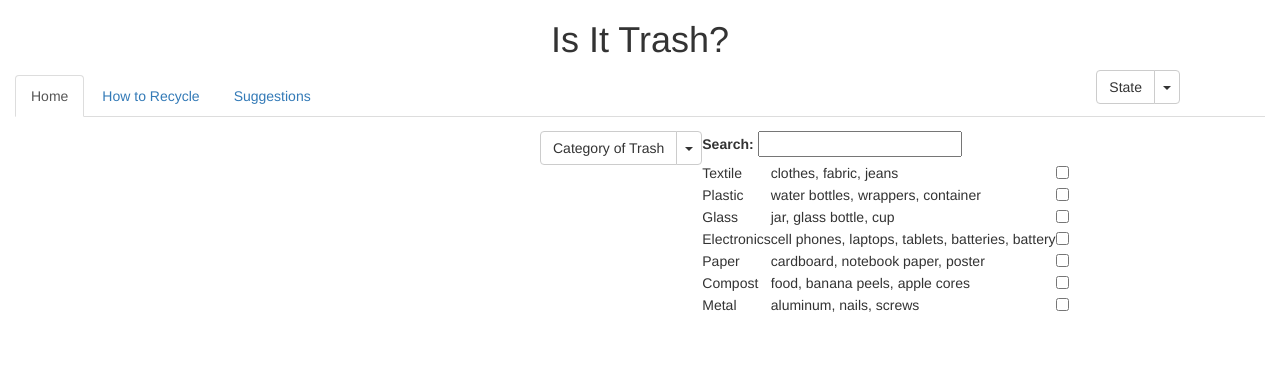
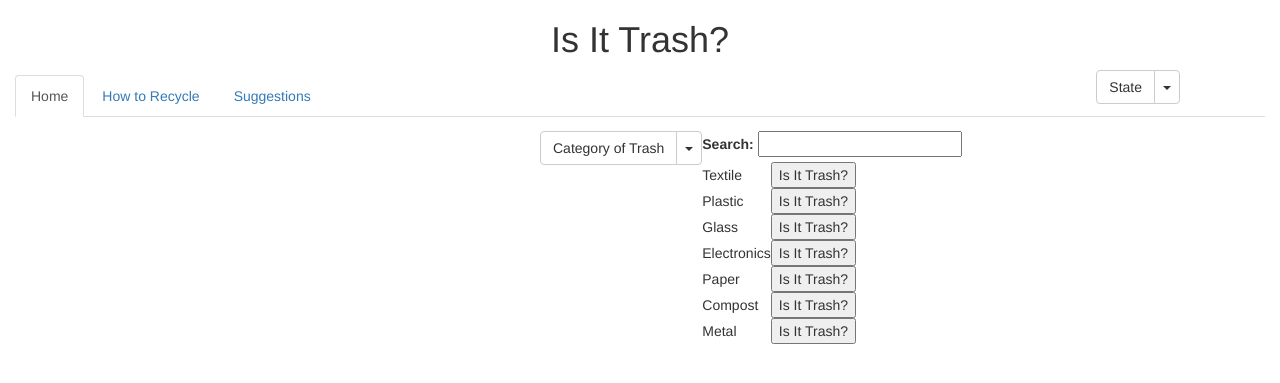
Before and after one commit to chynu/isittrash, a Django app: template templates/index.html in a window 1280 px wide. Shown: the top 383 px of the page. Run offline with Django 3.2, Linux system fonts and the light colour scheme; the template is opened without the code that fills it, so the values that code supplies are empty; some libraries are stand-ins or nearby versions.

Commit message:
keywords
keywords

```diff
--- a/templates/index.html
+++ b/templates/index.html
@@ -104,38 +104,38 @@
 						<table>
 							<tr>
 								<td>Textile</td>
-								<td>clothes, fabric, jeans </td class = "search-keywords">
-								<td><input type = "checkbox" name = "userId" value = "@user.UserId"/></td>
+								<td><span class = "keywordtext">clothes, fabric, jeans </span></td>
+								<td><input type = "button" name = "userId" value = "Is It Trash?"/></td>
 							</tr>
 							<tr>
 								<td>Plastic</td>
-								<td>water bottles, wrappers, container</td class = "search-keywords">
-								<td><input type = "checkbox" name = "userId" value = "@user.UserId"/></td>
+								<td><span class = "keywordtext">water bottles, wrappers, container</span></td>
+								<td><input type = "button" name = "userId" value = "Is It Trash?"/></td>
 							</tr>
 							<tr>
 								<td>Glass</td>
-								<td>jar, glass bottle, cup</td class = "search-keywords">
-								<td><input type = "checkbox" name = "userId" value = "@user.UserId"/></td>
+								<td><span class = "keywordtext">jar, glass bottle, cup</span></td>
+								<td><input type = "button" name = "userId" value = "Is It Trash?"/></td>
 							</tr>
 							<tr>
 								<td>Electronics</td>
-								<td>cell phones, laptops, tablets, batteries, battery</td class = "keywords">
-								<td><input type = "checkbox" name = "userId" value = "@user.UserId"/></td>
+								<td><span class = "keywordtext">cell phones, laptops, tablets, batteries, battery</span></td>
+								<td><input type = "button" name = "userId" value = "Is It Trash?"/></td>
 							</tr>
 							<tr>
 								<td>Paper</td>
-								<td>cardboard, notebook paper, poster</td class = "search-keywords">
-								<td><input type = "checkbox" name = "userId" value = "@user.UserId"/></td>
+								<td><span class = "keywordtext">cardboard, notebook paper, poster</span></td>
+								<td><input type = "button" name = "userId" value = "Is It Trash?"/></td>
 							</tr>
 							<tr>
 								<td>Compost</td>
-								<td>food, banana peels, apple cores</td class = "search-keywords">
-								<td><input type = "checkbox" name = "userId" value = "@user.UserId"/></td>
+								<td><span class = "keywordtext">food, banana peels, apple cores</span></td>
+								<td><input type = "button" name = "userId" value = "Is It Trash?"/></td>
 							</tr>
 							<tr>
 								<td>Metal</td>
-								<td>aluminum, nails, screws</td class = "search-keywords">
-								<td><input type = "checkbox" name = "userId" value = "@user.UserId"/></td>
+								<td><span class = "keywordtext">aluminum, nails, screws</span></td>
+								<td><input type = "button" name = "userId" value = "Is It Trash?"/></td>
 							</tr>
 						</table>
 
@@ -251,7 +251,10 @@
     display: none;
 }
 
-
+.keywordtext{
+	display: none;
+	visibility: hidden;
+}
 
 ul{
 	list-style-type: none;
```
